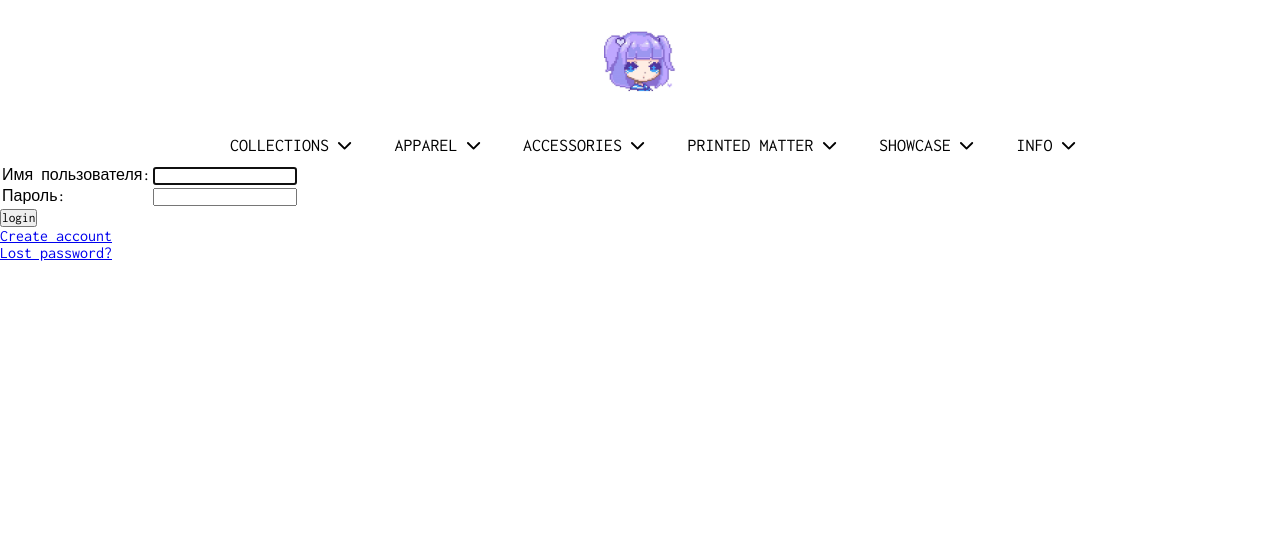
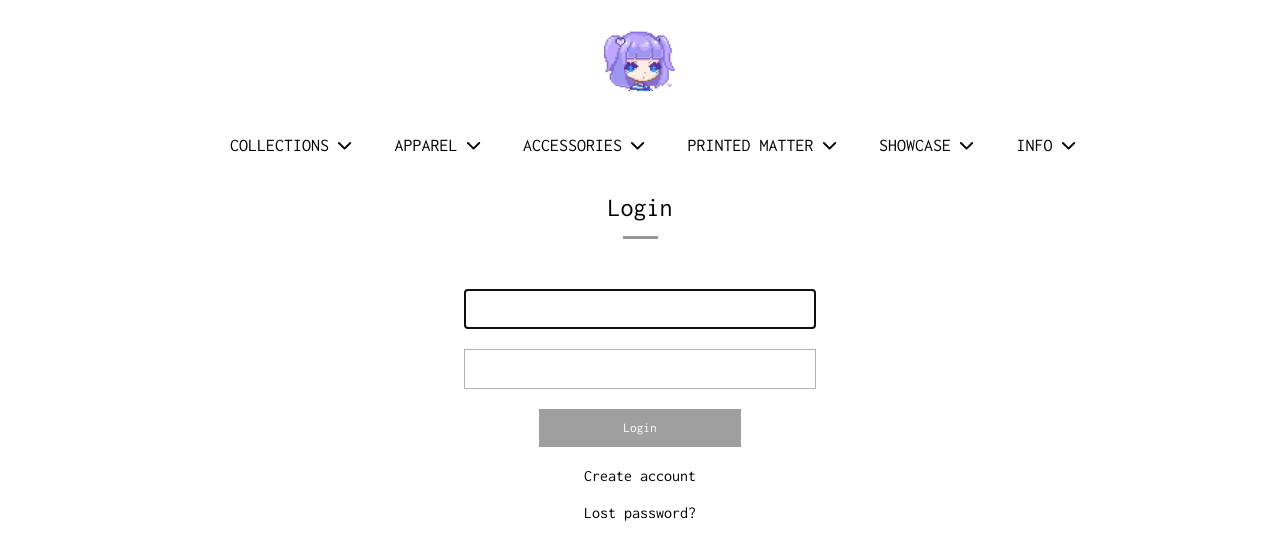
Before and after one commit to Rendant/UWUDEAD_production, a Django app: page /account/login/ in a window 1280 px wide; the page is wider, and only the part inside the window is pictured. Shown: the top 560 px of that part. Run offline with Django 4.2, Linux system fonts and the light colour scheme; some libraries are stand-ins or nearby versions.

Commit message:
сделал войти и регистрацию

```diff
--- a/OMODED_Shop/static/css/collection_list.css
+++ b/OMODED_Shop/static/css/collection_list.css
@@ -6,7 +6,7 @@
     display: inline-block;
     margin-top: 30px;
 }
-.homePage::after {
+.homePage:after {
     content: "";
     display: block;
     height: 3px;
--- /dev/null
+++ b/OMODED_Shop/static/css/logged_out.css
@@ -0,0 +1,24 @@
+.logout {
+    margin-top: 100px;
+    text-align: center;
+}
+.logout-logIn {
+    margin-top: 20px;
+    font-size: 20px;
+}
+.logout-link-logIn {
+    margin-top: 20px;
+    text-decoration: none;
+    color: black;
+}
+.logout-link-backMenu {
+    text-decoration: none;
+    color: black;
+}
+.backMenu {
+    font-size: 20px;
+    margin-top: 10px;
+}
+.logout-link-logIn {
+
+}
--- /dev/null
+++ b/OMODED_Shop/static/css/login.css
@@ -0,0 +1,85 @@
+.loginTitle {
+    font-size: 26px;
+    font-weight: 300;
+    width: 100%;
+    text-align: center;
+    display: inline-block;
+    margin-top: 30px;
+}
+.loginTitle:after {
+    content: "";
+    display: block;
+    height: 3px;
+    width: 35px;
+    margin: auto;
+    margin-top: 15px;
+    position: center;
+    bottom: 0;
+    left: 0;
+    right: 0;
+    background: #333333;
+    opacity: .5;
+}
+
+.userNameMain {
+    text-align: center;
+    margin-top: 50px;
+}
+.userPasswordMain {
+    text-align: center;
+    margin-top: 20px;
+}
+#id_username {
+    position: relative;
+    height: 38px;
+    justify-content: left;
+    border: 1px solid #b3b3b3;
+    width: 350px;
+}
+#id_password {
+    position: relative;
+    height: 38px;
+    justify-content: left;
+    border: 1px solid #b3b3b3;
+    width: 350px;
+}
+.loginBtnMain {
+    text-align: center;
+    margin-top: 20px;
+}
+.loginBtn {
+    position: relative;
+    text-align: center;
+    color: white;
+    background: #9f9f9f;
+    border: none;
+    width: 202px;
+    height: 38px;
+    cursor: pointer;
+
+}
+.loginBtn:hover {
+    background: black;
+}
+.registerLink {
+    margin-top: 20px;
+    text-align: center;
+}
+.lostLink {
+    margin-top: 20px;
+    text-align: center;
+}
+.register {
+    text-decoration: none;
+    color: black;
+}
+.register:hover {
+    color: #9f9f9f;
+}
+.lostPassword {
+    text-decoration: none;
+    color: black;
+}
+.lostPassword:hover {
+    color: #9f9f9f;
+}
--- a/OMODED_Shop/templates/base.html
+++ b/OMODED_Shop/templates/base.html
@@ -9,6 +9,7 @@
     <link rel="stylesheet" href="{% static 'css/footer.css' %}">
     <link rel="stylesheet" href="{% static 'css/collections_list.css' %}">
     <link rel="stylesheet" href="{% static 'css/collection_list.css' %}">
+    <link rel="stylesheet" href="{% static 'css/logged_out.css' %}">
     <link rel="stylesheet" href="{% static 'font-awesome/css/font-awesome.min.css' %}">
     <link rel="preconnect" href="https://fonts.googleapis.com">
     <link rel="preconnect" href="https://fonts.gstatic.com" crossorigin>
--- a/OMODED_Shop/templates/registration/login.html
+++ b/OMODED_Shop/templates/registration/login.html
@@ -1,5 +1,8 @@
 {% extends 'base.html' %}
-
+{% load static %}
+{% block head %}
+<link rel="stylesheet" href="{% static 'css/login.css' %}">
+{% endblock %}
 {% block body %}
 
 {% if form.errors %}
@@ -14,29 +17,34 @@
     <p>Please login to see this page.</p>
   {% endif %}
 {% endif %}
-
+<div>
+  <h2 class="loginTitle">
+    Login
+  </h2>
+</div>
 <form method="post" action="{% url 'login' %}">
 {% csrf_token %}
-<table>
+<div>
+  <div class="userNameMain">
+    <span class="userName">{{ form.username }}</span>
+  </div>
 
-<tr>
-  <td>{{ form.username.label_tag }}</td>
-  <td>{{ form.username }}</td>
-</tr>
-
-<tr>
-  <td>{{ form.password.label_tag }}</td>
-  <td>{{ form.password }}</td>
-</tr>
-</table>
-
-<input type="submit" value="login" />
+  <div class="userPasswordMain">
+    <span class="userPassword">{{ form.password }}</span>
+  </div>
+</div>
+<div class="loginBtnMain">
+  <input type="submit" value="Login" class="loginBtn"/>
+</div>
 <input type="hidden" name="next" value="{{ next }}" />
 </form>
-
-<p><a href="{% url 'register' %}">Create account</a></p>
+<div class="registerLink">
+  <p><a href="{% url 'register' %}" class="register">Create account</a></p>
+</div>
 
 {# Assumes you setup the password_reset view in your URLconf #}
-<p><a href="{% url 'password_reset' %}">Lost password?</a></p>
+<div class="lostLink">
+  <p><a href="{% url 'password_reset' %}" class="lostPassword">Lost password?</a></p>
+</div>
 
 {% endblock %}
--- /dev/null
+++ b/OMODED_Shop/templates/shop/profile.html
@@ -0,0 +1,5 @@
+{% extends "base.html" %}
+{% block title%}Profile{% endblock %}
+{% block body %}
+
+{% endblock %}
```
Also changed, not shown: OMODED_Shop/shop/forms.py (+5 -5 lines), OMODED_Shop/static/css/signup.css (added, +91 -0 lines), OMODED_Shop/templates/registration/logged_out.html (+13 -4 lines), OMODED_Shop/templates/registration/signup.html (+34 -14 lines).
